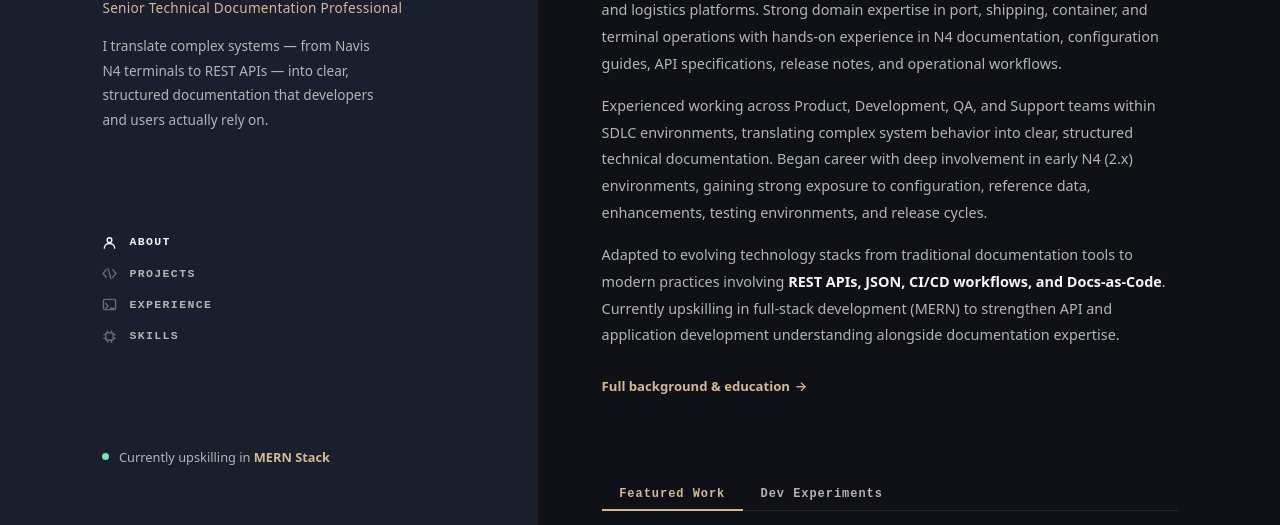
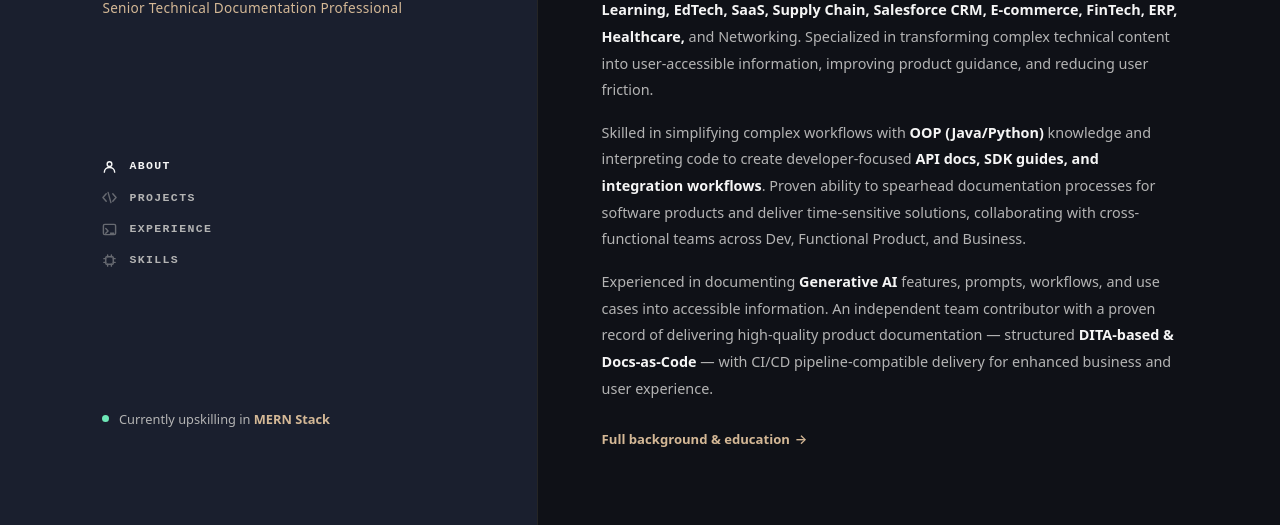
Before and after one commit to VidhyaDivakar/Portfolio, an Astro site: page / in a window 1280 px wide. Shown: the part 136-661 px from the top of the page. Built offline with nearby package versions, Linux system fonts and the light colour scheme; Astro itself is replaced by a stand-in of ours.

Commit message:
Update About section with new bio and remove tagline

```diff
--- a/src/pages/index.astro
+++ b/src/pages/index.astro
@@ -14,7 +14,7 @@ const experience = (await getCollection('writing'))
 <head>
 	<MainHead
 		title="Vidhya Divakar — Technical Documentation Professional"
-		description="Senior Technical Documentation Professional with 12+ years of experience across Navis N4, SPARCS, XPS and enterprise platforms."
+		description="Detail-oriented Technical Writer with 8+ years of experience delivering clear, precise documentation across AI, SaaS, FinTech, Healthcare, and more."
 	/>
 </head>
 <body>
@@ -28,9 +28,6 @@ const experience = (await getCollection('writing'))
 			<div class="identity">
 				<h1 class="name"><a href="/">Vidhya Divakar</a></h1>
 				<h2 class="role">Senior Technical Documentation Professional</h2>
-				<p class="tagline">
-					I translate complex systems — from Navis N4 terminals to REST APIs — into clear, structured documentation that developers and users actually rely on.
-				</p>
 			</div>
 
 			<nav class="section-nav" aria-label="On-page sections">
@@ -84,9 +81,9 @@ const experience = (await getCollection('writing'))
 		<section id="about" class="section">
 			<h3 class="section-label"><span>About</span></h3>
 			<div class="about-body">
-				<p>Senior Technical Documentation Professional with <strong>12+ years</strong> of experience across <strong>Navis Terminal Operating Systems (N4, SPARCS, XPS)</strong> and enterprise SaaS, CRM, and logistics platforms. Strong domain expertise in port, shipping, container, and terminal operations with hands-on experience in N4 documentation, configuration guides, API specifications, release notes, and operational workflows.</p>
-				<p>Experienced working across Product, Development, QA, and Support teams within SDLC environments, translating complex system behavior into clear, structured technical documentation. Began career with deep involvement in early N4 (2.x) environments, gaining strong exposure to configuration, reference data, enhancements, testing environments, and release cycles.</p>
-				<p>Adapted to evolving technology stacks from traditional documentation tools to modern practices involving <strong>REST APIs, JSON, CI/CD workflows, and Docs-as-Code</strong>. Currently upskilling in full-stack development (MERN) to strengthen API and application development understanding alongside documentation expertise.</p>
+				<p>Detail-oriented Technical Writer with over <strong>8 years of experience</strong> delivering clear, precise, and user-friendly documentation across diverse industries — <strong>AI, Machine Learning, EdTech, SaaS, Supply Chain, Salesforce CRM, E-commerce, FinTech, ERP, Healthcare,</strong> and Networking. Specialized in transforming complex technical content into user-accessible information, improving product guidance, and reducing user friction.</p>
+				<p>Skilled in simplifying complex workflows with <strong>OOP (Java/Python)</strong> knowledge and interpreting code to create developer-focused <strong>API docs, SDK guides, and integration workflows</strong>. Proven ability to spearhead documentation processes for software products and deliver time-sensitive solutions, collaborating with cross-functional teams across Dev, Functional Product, and Business.</p>
+				<p>Experienced in documenting <strong>Generative AI</strong> features, prompts, workflows, and use cases into accessible information. An independent team contributor with a proven record of delivering high-quality product documentation — structured <strong>DITA-based &amp; Docs-as-Code</strong> — with CI/CD pipeline-compatible delivery for enhanced business and user experience.</p>
 				<div class="about-links">
 					<a href="/about/" class="text-link">Full background & education <span aria-hidden="true">→</span></a>
 				</div>
```
